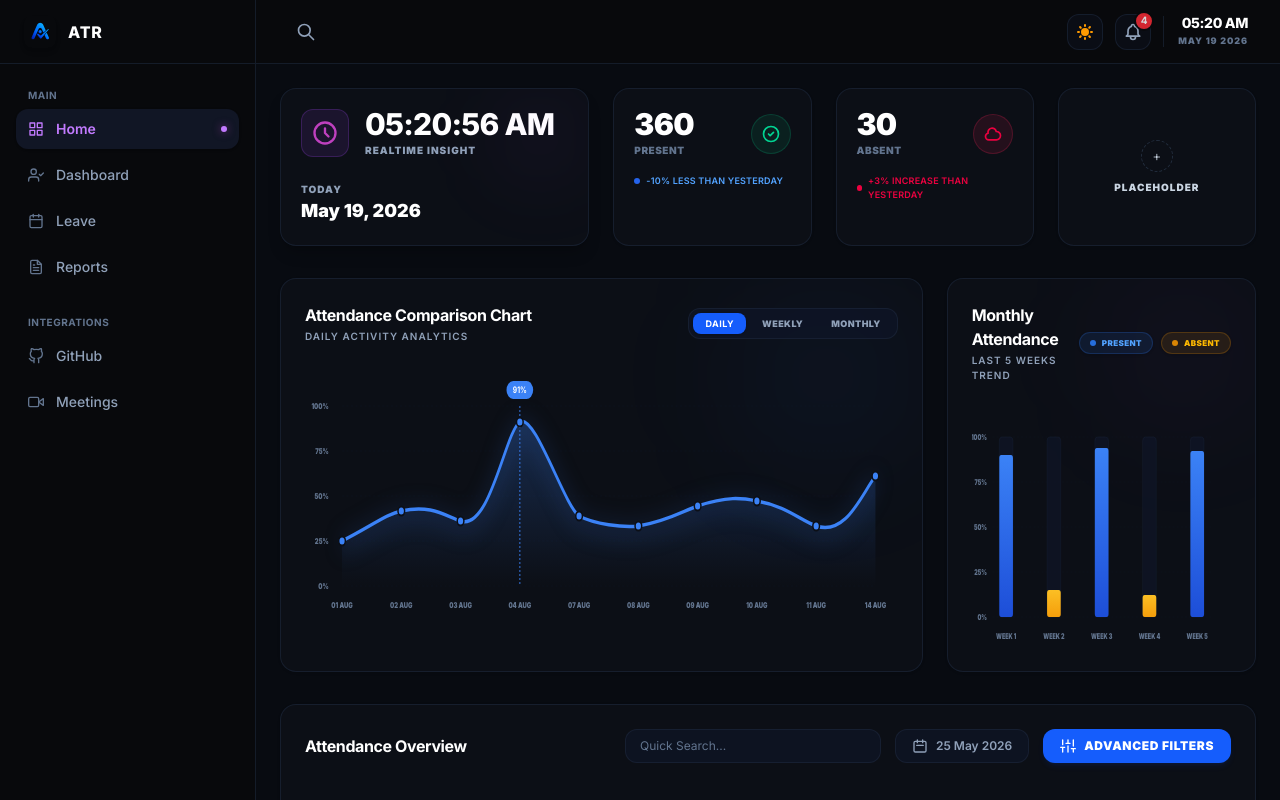
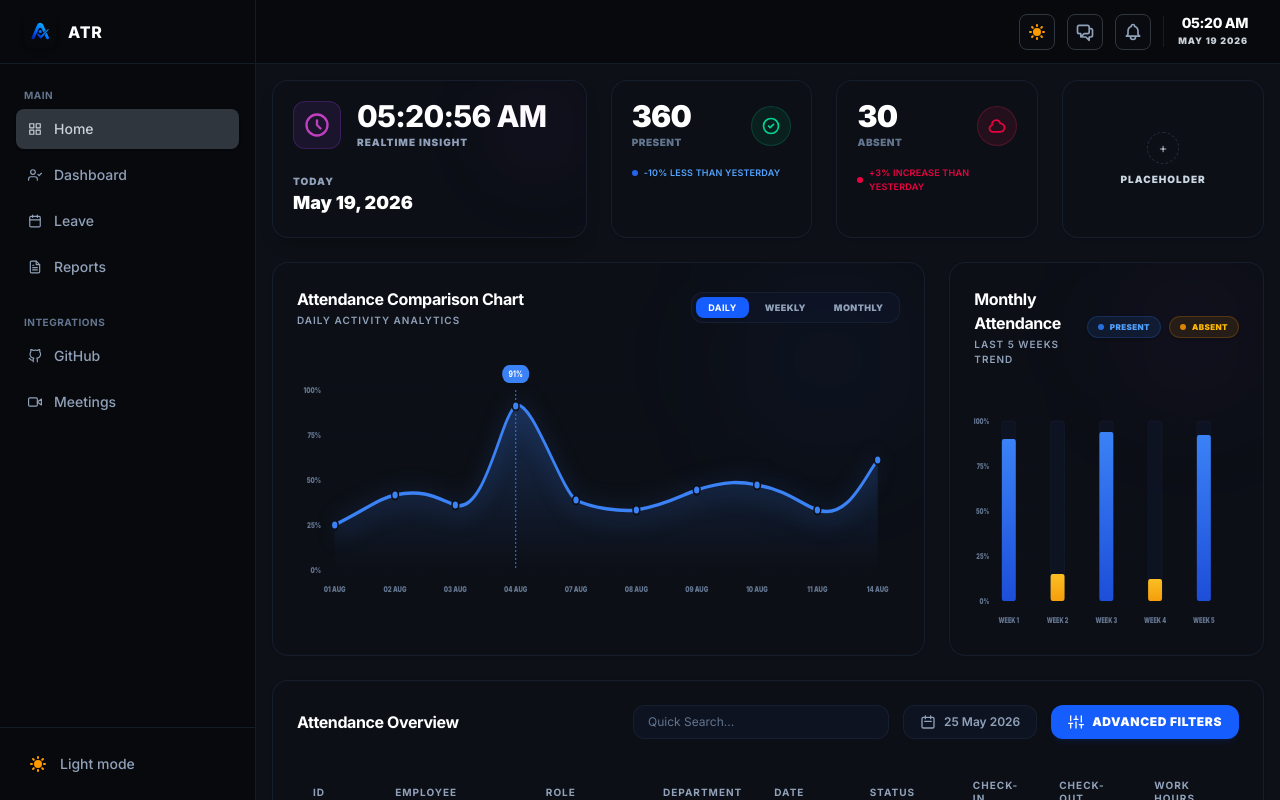
Before and after one commit to jiteshgoodboy0109-jit/Attendance_Tracker_Frontend, a React (Vite) app: page /home in a window 1280 px wide. Shown: the top 800 px of the page. Built offline with nearby package versions, Linux system fonts and the light colour scheme.

Commit message:
Refactor: improved  code flow and improved ui

```diff
--- a/index.html
+++ b/index.html
@@ -5,7 +5,7 @@
     <link rel="icon" type="image/svg+xml" href="/favicon.svg" />
     <meta name="viewport" content="width=device-width, initial-scale=1.0" />
     <meta name="description" content="Attendify — Smart Attendance Tracking for Teams" />
-    <title>Attendify — Attendance Tracker</title>
+    <title>ATR Genkit Tech</title>
 
     <!-- Google Fonts: Inter -->
     <link rel="preconnect" href="https://fonts.googleapis.com" />
--- a/src/Pages/Github/Github.jsx
+++ b/src/Pages/Github/Github.jsx
@@ -4,7 +4,6 @@ import {
     FiGitCommit,
     FiGitBranch,
     FiActivity,
-    FiCpu,
     FiCode,
     FiClock,
     FiZap,
--- a/src/Pages/Home/Home.jsx
+++ b/src/Pages/Home/Home.jsx
@@ -1,11 +1,4 @@
 import { useState, useEffect } from 'react'
-
-import Sidebar from '../../components/layout/Sidebar'
-import Navbar from '../../components/layout/Navbar'
-
-import Dashboard from '../dashboard/Dashboard'
-import Leave from '../leave/Leave'
-import Github from '../Github/Github'
 
 
 import DigitalClockCard from '../../components/home/DigitalClockCard'
@@ -14,15 +7,7 @@ import AttendanceChart from '../../components/home/AttendanceChart'
 import MonthlyAttendanceChart from '../../components/home/MonthlyAttendanceChart'
 import AttendanceTable from '../../components/home/AttendanceTable'
 
-function Home({ defaultMenu = 'Home' }) {
-
-  const [isDark, setIsDark] = useState(true)
-  const [activeMenu, setActiveMenu] = useState(defaultMenu)
-  const [isSidebarOpen, setIsSidebarOpen] = useState(false)
-
-  const [showSearch, setShowSearch] = useState(false)
-  const [searchQuery, setSearchQuery] = useState('')
-  const [showNotificationDropdown, setShowNotificationDropdown] = useState(false)
+function Home() {
 
   const [isCheckedIn, setIsCheckedIn] = useState(false)
   const [checkInTime, setCheckInTime] = useState('')
@@ -32,10 +17,6 @@ function Home({ defaultMenu = 'Home' }) {
   const [splinePeriod, setSplinePeriod] = useState('Daily')
 
   const [hoveredWeek, setHoveredWeek] = useState(null)
-
-  useEffect(() => {
-    setActiveMenu(defaultMenu)
-  }, [defaultMenu])
 
   useEffect(() => {
     const timer = setInterval(() => {
@@ -53,15 +34,8 @@ function Home({ defaultMenu = 'Home' }) {
     orgRate: 81
   })
 
-  const [notifications, setNotifications] = useState([
-    { id: 1, text: 'Rahul Kumar requested Sick Leave (2 days)', read: false },
-    { id: 2, text: 'Sneha Sharma requested Casual Leave (1 day)', read: false },
-    { id: 3, text: 'Org attendance reached 81% today!', read: false },
-    { id: 4, text: 'Divya Krishnan checked in early (08:58)', read: false }
-  ])
 
-  const [leaveHistory, setLeaveHistory] = useState([])
-  const [approvals, setApprovals] = useState([])
+
   const [teamMembers, setTeamMembers] = useState([
   {
     id: 'EMP001',
@@ -104,11 +78,7 @@ function Home({ defaultMenu = 'Home' }) {
   }
 ])
 const filteredTeam = teamMembers.filter(m =>
-  m.name.toLowerCase().includes(searchQuery.toLowerCase()) ||
-  m.role.toLowerCase().includes(searchQuery.toLowerCase()) ||
-  m.dept.toLowerCase().includes(searchQuery.toLowerCase()) ||
-  m.id.toLowerCase().includes(searchQuery.toLowerCase()) ||
-  m.status.toLowerCase().includes(searchQuery.toLowerCase())
+  m.name.toLowerCase()
 )
 
  const handleCheckIn = () => {
@@ -175,40 +145,8 @@ const filteredTeam = teamMembers.filter(m =>
 }
 
   return (
-    <div className={isDark ? 'dark' : ''}>
-      <div className="min-h-screen flex bg-[#F8FAFC] dark:bg-[#080B11]">
 
-        <Sidebar
-          isDark={isDark}
-          setIsDark={setIsDark}
-          activeMenu={activeMenu}
-          setActiveMenu={setActiveMenu}
-          isSidebarOpen={isSidebarOpen}
-          setIsSidebarOpen={setIsSidebarOpen}
-        />
-
-        <div className="flex-1 flex flex-col min-w-0">
-
-          <Navbar
-            isDark={isDark}
-            setIsDark={setIsDark}
-            showSearch={showSearch}
-            setShowSearch={setShowSearch}
-            searchQuery={searchQuery}
-            setSearchQuery={setSearchQuery}
-            notifications={notifications}
-            setNotifications={setNotifications}
-            showNotificationDropdown={showNotificationDropdown}
-            setShowNotificationDropdown={setShowNotificationDropdown}
-            isSidebarOpen={isSidebarOpen}
-            setIsSidebarOpen={setIsSidebarOpen}
-          />
-
-          <main className="flex-1 p-6 relative">
-
-
-            {activeMenu === 'Home' && (
-              <div className="space-y-8">
+    <div className="space-y-6">
 
       <div className="grid grid-cols-1 lg:grid-cols-3 gap-6">
 
@@ -238,37 +176,9 @@ const filteredTeam = teamMembers.filter(m =>
       </div>
 
       <AttendanceTable
-                  searchQuery={searchQuery}
-                  setSearchQuery={setSearchQuery}
         filteredTeam={filteredTeam}
       />
 
-              </div>
-            )}
-
-            {activeMenu === 'Dashboard' && (
-              <Dashboard />
-            )}
-
-            {activeMenu === 'Leave' && (
-              <Leave
-                leaveHistory={leaveHistory}
-                setLeaveHistory={setLeaveHistory}
-                approvals={approvals}
-                setApprovals={setApprovals}
-              />
-            )}
-
-            {activeMenu === 'GitHub' && (
-              <Github />
-            )}
-
-
-          </main>
-
-        </div>
-
-      </div>
     </div>
   )
 }
--- a/src/components/layout/Navbar.jsx
+++ b/src/components/layout/Navbar.jsx
@@ -2,40 +2,50 @@ import { useState, useEffect } from 'react'
 import {
   HiSun,
   HiMoon,
-  HiOutlineSearch,
+  HiOutlineChatAlt2,
   HiOutlineBell,
-  HiOutlineChevronDown,
-  HiOutlineMenu
+  HiOutlineMenu,
+  HiChevronRight,
 } from 'react-icons/hi'
+import { useLocation } from 'react-router-dom'
 
 function Navbar({
   isDark,
   setIsDark,
-  showSearch,
-  setShowSearch,
-  searchQuery,
-  setSearchQuery,
   notifications,
   setNotifications,
   showNotificationDropdown,
   setShowNotificationDropdown,
-  isSidebarOpen,
   setIsSidebarOpen
 }) {
   const [currentTime, setCurrentTime] = useState(new Date())
-  const btnClass = "w-9 h-9 flex items-center justify-center rounded-xl border transition-colors bg-slate-50 dark:bg-[#111625]/40 border-slate-200 dark:border-slate-800/60 text-slate-500 dark:text-slate-400 hover:bg-slate-100 dark:hover:bg-[#111625] hover:text-slate-800 dark:hover:text-white"
+  const btnClass = "w-9 h-9 flex items-center justify-center rounded-lg border transition-colors bg-slate-50 dark:bg-[#111625]/20 border-slate-200 dark:border-[#30363D] dark:hover:border-[#30363D]/100 text-slate-500 dark:text-slate-400 hover:bg-slate-200 dark:hover:bg-[#21262D] hover:text-[#30363D] dark:hover:text-white cursor-pointer"
 
   useEffect(() => {
     const timer = setInterval(() => setCurrentTime(new Date()), 1000)
     return () => clearInterval(timer)
   }, [])
 
+
+  const breadcrumbMap = {
+    home: 'Home',
+    dashboard: 'Dashboard',
+    attendance: "Attendance",
+    logs: "Attendance Logs",
+    employees: "Employees",
+    departments: "Departments",
+    roles: "Roles",
+    leave: "Leave",
+    applications: "Applications",
+  };
+  const location = useLocation();
+  const pathnames = location.pathname.split('/').filter((x) => x)
+
   return (
     <header className="h-16 px-3 sm:px-8 flex-shrink-0 flex items-center justify-between border-b transition-colors duration-300
-                      bg-white dark:bg-[#08090C] border-slate-200 dark:border-slate-800/60 sticky top-0 z-30">
+                      bg-white dark:bg-[#08090C] border-slate-200 dark:border-slate-800/60">
 
-      {/* Search Input Container with Mobile Hamburger */}
-      <div className="flex items-center gap-1.5 sm:gap-2 max-w-[220px] sm:max-w-md flex-shrink-0">
+      <div className="flex items-center gap-3 flex-shrink-0">
         {/* Mobile Hamburger Drawer Trigger */}
         <button
           onClick={() => setIsSidebarOpen(true)}
@@ -44,23 +54,28 @@ function Navbar({
           <HiOutlineMenu className="w-5 h-5" />
         </button>
 
-        <button
-          onClick={() => setShowSearch(!showSearch)}
-          className="w-9 h-9 flex items-center justify-center rounded-xl text-slate-500 dark:text-slate-400 hover:bg-slate-100 dark:hover:bg-slate-800 transition-colors"
-        >
-          <HiOutlineSearch className="w-5 h-5" />
-        </button>
-        <input
-          type="text"
-          placeholder="Search anything..."
-          value={searchQuery}
-          onChange={(e) => setSearchQuery(e.target.value)}
-          className={`w-32 sm:w-64 px-3 py-1.5 text-xs rounded-lg border outline-none bg-transparent transition-all duration-300
-            ${showSearch || searchQuery
-              ? 'opacity-100 scale-100 pointer-events-auto border-slate-200 dark:border-slate-800 text-slate-800 dark:text-white'
-              : 'opacity-0 scale-95 pointer-events-none border-transparent text-transparent w-0'
-            }`}
-        />
+
+        {/* breadcrumbs */}
+
+        {/* <div className='flex items-center gap-1 text-sm'>
+          { pathnames.map((name, index) => {
+            const isLast = index === pathnames.length - 1;
+
+            return (
+              <div className='flex items-center gap-1'>
+
+                { index > 0 && (
+                  <HiChevronRight className='w-4 h-4 text-slate-400' />
+                ) }
+
+                <span className={isLast ? 'font-semibold text-slate-800 dark:text-[#F0F6FC] text-lg' : 'text-slate-400'}>
+                  { breadcrumbMap[name] || name }
+                </span>
+              </div>
+            )
+          }) }
+
+        </div> */}
       </div>
 
       {/* Right Side Widgets (Theme, Alerts, Profile) */}
@@ -74,6 +89,10 @@ function Navbar({
           {isDark ? <HiSun className="w-5 h-5 text-amber-500" /> : <HiMoon className="w-5 h-5" />}
         </button>
 
+        <button className={btnClass}>
+          <HiOutlineChatAlt2 className="w-5 h-5" />
+        </button>
+
         {/* Notification Alerts Bell with dropdown */}
         <div className="relative">
           <button
@@ -81,11 +100,11 @@ function Navbar({
             className={`${btnClass} relative`}
           >
             <HiOutlineBell className="w-5 h-5" />
-            {notifications.filter(n => !n.read).length > 0 && (
+            {/* {notifications.filter(n => !n.read).length > 0 && (
               <span className="absolute -top-1 -right-1 w-5 h-5 rounded-full bg-red-500 border-2 border-white dark:border-[#08090C] text-[10px] font-bold text-white flex items-center justify-center animate-pulse">
                 {notifications.filter(n => !n.read).length}
               </span>
-            )}
+            )} */}
           </button>
 
           {/* Notifications dropdown panel */}
@@ -124,7 +143,7 @@ function Navbar({
           <p className="text-xs sm:text-sm font-extrabold tracking-tight text-slate-800 dark:text-white leading-none">
             {currentTime.toLocaleTimeString([], { hour: '2-digit', minute: '2-digit', hour12: true })}
           </p>
-          <p className="text-[8px] sm:text-[9px] font-black text-slate-400 dark:text-slate-500 uppercase tracking-widest mt-1">
+          <p className="text-[8px] sm:text-[9px] font-black text-slate-400 dark:text-[#C9D1D9] uppercase tracking-widest mt-1">
             {currentTime.toLocaleDateString('en-US', { day: 'numeric', month: 'short' })}
             <span className="hidden sm:inline"> {currentTime.getFullYear()}</span>
           </p>
--- a/src/components/layout/Sidebar.jsx
+++ b/src/components/layout/Sidebar.jsx
@@ -3,7 +3,7 @@ import {
   HiMoon,
   HiOutlineX
 } from 'react-icons/hi'
-import { useNavigate } from 'react-router-dom'
+import { NavLink } from 'react-router-dom'
 import {
   FiGrid,
   FiUserCheck,
@@ -11,8 +11,6 @@ import {
   FiFileText,
   FiGithub,
   FiVideo,
-  FiAward,
-  FiZap
 } from 'react-icons/fi'
 
 import logoAtr from '../../assets/logo atr .webp'
@@ -25,15 +23,31 @@ import logoAtr from '../../assets/logo atr .webp'
 function Sidebar({
   isDark,
   setIsDark,
-  activeMenu,
-  setActiveMenu,
   isSidebarOpen,
   setIsSidebarOpen
 }) {
-  const navigate = useNavigate()
+
+
+  const menuItems = [
+    {
+      title: 'Main',
+      items: [
+        { name: 'Home', icon: FiGrid, path: '/home' },
+        { name: 'Dashboard', icon: FiUserCheck, path: 'dashboard/' },
+        { name: 'Leave', icon: FiCalendar, path: 'leave/' },
+        { name: 'Reports', icon: FiFileText, path: 'reports/' }
+      ]
+    },
+    {
+      title: 'Integrations',
+      items: [
+        { name: 'GitHub', icon: FiGithub, path: 'github/' },
+        { name: 'Meetings', icon: FiVideo, path: 'mettings/' }
+      ]
+    }
+  ]
   return (
     <>
-      {/* 1. COLLAPSIBLE BACKDROP OVERLAY (Mobile Viewport Only) */}
       {isSidebarOpen && (
         <div
           onClick={() => setIsSidebarOpen(false)}
@@ -41,14 +55,13 @@ function Sidebar({
         />
       )}
 
-      {/* 2. SIDEBAR CONTAINER NAVIGATION */}
+
       <aside
-        className={`fixed inset-y-0 left-0 w-64 z-50 flex flex-col border-r transition-all duration-300 md:static md:translate-x-0
+        className={`fixed inset-y-0 left-0 w-64 z-50 flex flex-col border-r transition-all duration-300 md:sticky md:top-0 h-screen overflow-y-auto md:translate-x-0
                     bg-white dark:bg-[#08090C] border-slate-200 dark:border-slate-800/60
                     ${isSidebarOpen ? 'translate-x-0 shadow-2xl' : '-translate-x-full'}`}
       >
 
-        {/* Brand Logo Header */}
         <div className="h-16 px-6 flex items-center justify-between border-b border-slate-200 dark:border-slate-800/60 flex-shrink-0">
           <div className="flex items-center gap-3">
             <img
@@ -60,7 +73,7 @@ function Sidebar({
               ATR
             </span>
           </div>
-          {/* Mobile close button */}
+
           <button
             onClick={() => setIsSidebarOpen(false)}
             className="md:hidden w-8 h-8 rounded-lg flex items-center justify-center text-slate-400 dark:text-slate-500 hover:bg-slate-100 dark:hover:bg-slate-800/60 transition-colors"
@@ -69,52 +82,38 @@ function Sidebar({
           </button>
         </div>
 
-        {/* Navigation Links List */}
+
         <div className="flex-1 px-4 py-6 space-y-7 overflow-y-auto">
-          {[
-            {
-              title: 'Main',
-              items: [
-                { name: 'Home', icon: FiGrid },
-                { name: 'Dashboard', icon: FiUserCheck },
-                { name: 'Leave', icon: FiCalendar },
-                { name: 'Reports', icon: FiFileText }
-              ]
-            },
-            {
-              title: 'Integrations',
-              items: [
-                { name: 'GitHub', icon: FiGithub },
-                { name: 'Meetings', icon: FiVideo }
-              ]
-            }
-          ].map(cat => (
+          {menuItems.map(cat => (
             <div key={cat.title} className="space-y-1.5">
-              <p className="px-3 text-[10px] font-bold tracking-wider text-slate-400 dark:text-slate-500 uppercase">
+              <p className="px-2  text-[10px] font-bold tracking-wider text-slate-400 dark:text-slate-500 uppercase">
                 {cat.title}
               </p>
               {cat.items.map(item => {
-                const Icon = item.icon
-                const isActive = activeMenu === item.name
                 return (
-                  <button
+                  <NavLink
                     key={item.name}
-                    onClick={() => {
-                      setActiveMenu(item.name)
-                      setIsSidebarOpen(false)
-                      navigate(`/${item.name.toLowerCase()}`)
+                    to={item.path}
+                  >
+                    {({ isActive }) => {
+
+                      const Icon = item.icon;
+
+                      return (
+                        <div
+                          className={`w-full my-1.5 flex items-center gap-3 px-3 py-2.5 rounded-lg text-sm font-medium transition-all duration-200 group
+                          ${
+                            isActive
+                            ? 'bg-[#EBEDF0] dark:bg-[#30363D] text-[#0969DA] dark:text-[#C9D1D9] shadow-sm'
+                            : 'text-[#0D1117] dark:text-slate-400 hover:bg-[#DFE2E5] dark:hover:bg-[#484F58] hover:text-slate-900 dark:hover:text-white'
+                          }`}
+                        >
+                          <Icon />
+                          <span>{item.name}</span>
+                        </div>
+                      );
                     }}
-                    className={`w-full flex items-center justify-between px-3 py-2.5 rounded-xl text-sm font-medium transition-all duration-200 group
-                      ${isActive
-                        ? 'bg-slate-100 dark:bg-[#111625] text-[#bf40bf] dark:text-purple-400 shadow-sm font-semibold'
-                        : 'text-slate-600 dark:text-slate-400 hover:bg-slate-50 dark:hover:bg-[#111625]/40 hover:text-slate-900 dark:hover:text-white'}`}
-                  >
-                    <div className="flex items-center gap-3">
-                      <Icon className={`w-4 h-4 transition-colors ${isActive ? 'text-[#bf40bf] dark:text-purple-400' : 'text-slate-400 dark:text-slate-500 group-hover:text-slate-600 dark:group-hover:text-slate-300'}`} />
-                      <span>{item.name}</span>
-                    </div>
-                    {isActive && <span className="w-1.5 h-1.5 rounded-full bg-[#bf40bf] dark:bg-purple-400 shadow-[0_0_8px_rgba(191,64,191,0.6)]" />}
-                  </button>
+                  </NavLink>
                 )
               })}
             </div>
@@ -124,7 +123,7 @@ function Sidebar({
         {/* Lower Sidebar Streaks and Settings */}
         <div className="p-4 border-t border-slate-200 dark:border-slate-800/60 space-y-4 flex-shrink-0">
           {/* Streak Widget Card */}
-          <div className="relative overflow-hidden rounded-2xl p-4 bg-gradient-to-br from-[#1C162E] to-[#0A0713] border border-indigo-900/30 shadow-md">
+          {/* <div className="relative overflow-hidden rounded-2xl p-4 bg-gradient-to-br from-[#1C162E] to-[#0A0713] border border-indigo-900/30 shadow-md">
             <div className="absolute top-0 right-0 w-24 h-24 bg-purple-600/10 rounded-full blur-2xl pointer-events-none" />
             <div className="flex items-start justify-between">
               <div className="space-y-1 z-10">
@@ -138,7 +137,7 @@ function Sidebar({
                 <FiAward className="w-4 h-4 text-purple-400" />
               </div>
             </div>
-          </div>
+          </div> */}
 
           {/* Theme Switcher trigger */}
           <button
--- /dev/null
+++ b/src/layouts/MainLayout.jsx
@@ -0,0 +1,49 @@
+import { Outlet } from "react-router-dom";
+import Sidebar from "../components/layout/Sidebar";
+import Navbar from "../components/layout/Navbar";
+import { useState } from "react";
+
+
+export function MainLayout() {
+
+    const [isDark, setIsDark] = useState(true)
+    const [isSidebarOpen, setIsSidebarOpen] = useState(false)
+    const [notifications, setNotifications] = useState([{
+        id: 1,
+        text: "Rahul requested leave",
+        read: false
+    }])
+    const [showNotificationDropdown, setShowNotificationDropdown] = useState(false)
+
+
+
+
+    return (
+        <div className={isDark ? 'dark': ''}>
+            <div className="flex min-h-screen">
+
+                <Sidebar isDark={isDark} setIsDark={setIsDark} isSidebarOpen={isSidebarOpen} setIsSidebarOpen={setIsSidebarOpen} />
+
+                <div className="flex-1 bg-white dark:bg-[#0D1117]">
+                    <Navbar
+                        isDark={isDark}
+                        setIsDark={setIsDark}
+                        notifications={notifications}
+                        setNotifications={setNotifications}
+                        showNotificationDropdown={showNotificationDropdown}
+                        setShowNotificationDropdown={
+                        setShowNotificationDropdown
+                        }
+                        isSidebarOpen={isSidebarOpen}
+                        setIsSidebarOpen={setIsSidebarOpen}
+                    />
+
+                    <main className="px-4 mt-4">
+                        <Outlet />
+                    </main>
+                </div>
+
+            </div>
+        </div>
+    );
+}
--- a/src/routes/AppRoutes.jsx
+++ b/src/routes/AppRoutes.jsx
@@ -1,32 +1,25 @@
-import { Routes, Route } from 'react-router-dom'
+import { Routes, Route } from "react-router-dom";
 
-import Login from '../Pages/auth/Login/Login'
-import ForgotPassword from '../Pages/auth/Forgot_Password/ForgotPassword'
-import RegisteredEmail from '../Pages/auth/Forgot_Password/RegisteredEmail'
-import OTPVerify from '../Pages/auth/Forgot_Password/OTPVerify'
-import ResetPassword from '../Pages/auth/Forgot_Password/ResetPassword'
-import Home from '../Pages/Home/Home'
+import Login from "../Pages/auth/Login/Login";
+import ForgotPassword from "../Pages/auth/Forgot_Password/ForgotPassword";
+import RegisteredEmail from "../Pages/auth/Forgot_Password/RegisteredEmail";
+import OTPVerify from "../Pages/auth/Forgot_Password/OTPVerify";
+import ResetPassword from "../Pages/auth/Forgot_Password/ResetPassword";
+import Home from "../Pages/Home/Home";
+import Github from "../Pages/Github/Github";
+import Leave from "../pages/leave/Leave";
+import Dashboard from "../pages/dashboard/Dashboard";
+import { MainLayout } from "../layouts/MainLayout";
 function AppRoutes() {
-
   return (
-
     <Routes>
-
-      <Route
-        path="/"
-        element={<Login />}
-      />
+      <Route path="/" element={<Login />} />
 
       <Route
         path="/forgot-password"
         element={
           <ForgotPassword>
-            {({
-              loading,
-              setLoading,
-              setError,
-              setSuccess
-            }) => (
+            {({ loading, setLoading, setError, setSuccess }) => (
               <RegisteredEmail
                 loading={loading}
                 setLoading={setLoading}
@@ -42,12 +35,7 @@ function AppRoutes() {
         path="/forgot-password/verify-otp"
         element={
           <ForgotPassword>
-            {({
-              loading,
-              setLoading,
-              setError,
-              setSuccess
-            }) => (
+            {({ loading, setLoading, setError, setSuccess }) => (
               <OTPVerify
                 loading={loading}
                 setLoading={setLoading}
@@ -63,12 +51,7 @@ function AppRoutes() {
         path="/forgot-password/reset-password"
         element={
           <ForgotPassword>
-            {({
-              loading,
-              setLoading,
-              setError,
-              setSuccess
-            }) => (
+            {({ loading, setLoading, setError, setSuccess }) => (
               <ResetPassword
                 loading={loading}
                 setLoading={setLoading}
@@ -79,25 +62,15 @@ function AppRoutes() {
           </ForgotPassword>
         }
       />
-      <Route
-        path="/home"
-        element={<Home defaultMenu="Home" />}
-      />
-      <Route
-        path="/dashboard"
-        element={<Home defaultMenu="Dashboard" />}
-      />
-      <Route
-        path="/leave"
-        element={<Home defaultMenu="Leave" />}
-      />
-      <Route
-        path="/github"
-        element={<Home defaultMenu="GitHub" />}
-      />
 
+      <Route element={<MainLayout />}>
+        <Route path="/home" element={<Home />} />
+        <Route path="/dashboard" element={<Dashboard />} />
+        <Route path="/leave" element={<Leave />} />
+        <Route path="/github" element={<Github />} />
+      </Route>
     </Routes>
-  )
+  );
 }
 
-export default AppRoutes
+export default AppRoutes;
--- a/vite.config.js
+++ b/vite.config.js
@@ -11,7 +11,7 @@ export default defineConfig({
   server: {
     proxy: {
       '/api': {
-        target: 'http://localhost:8000',
+        target: 'http://127.0.0.1:8000/',
         changeOrigin: true,
         secure: false,
       },
```
Lines whose indentation alone changed are shown as unchanged.
